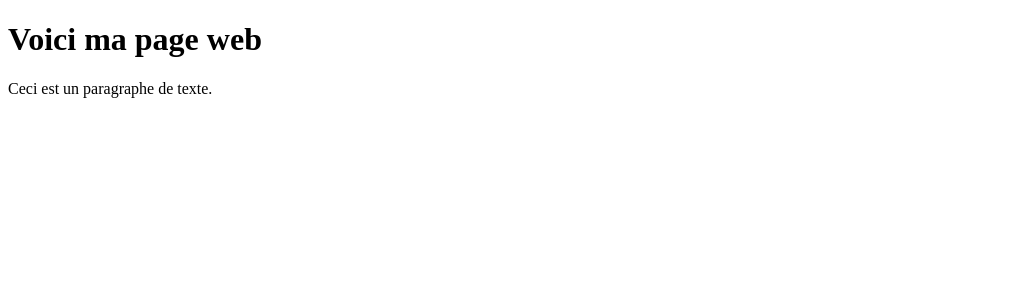
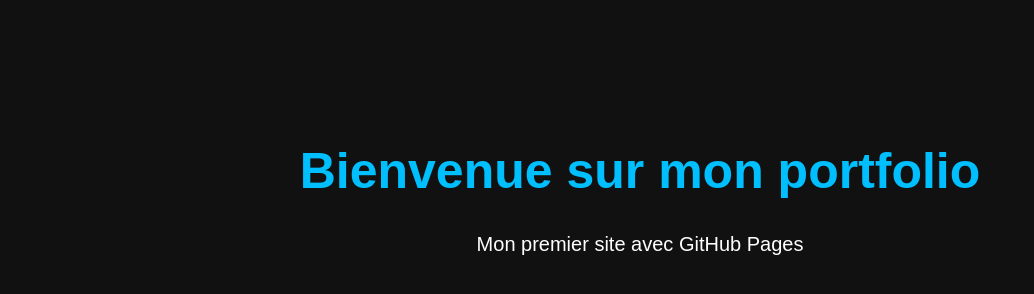
Before and after one commit to zivagnor/zivanor.github.io, a plain HTML site: page index.html in a window 1280 px wide. Shown: the whole page, without its empty margins (0-1034 px from the left). Drawn offline with Linux system fonts and the light colour scheme.

Commit message:
Update index.html for portfolio presentation

```diff
--- a/index.html
+++ b/index.html
@@ -1,11 +1,12 @@
 <!DOCTYPE html>
-<html lang="fr">
+<html>
 <head>
-    <meta charset="utf-8">
-    <title>Ma page de test</title>
+  <title>Mon Portfolio</title>
+  <link rel="stylesheet" href="style.css">
 </head>
+
 <body>
-    <h1>Voici ma page web</h1>
-    <p>Ceci est un paragraphe de texte.</p>
+  <h1>Bienvenue sur mon portfolio</h1>
+  <p>Mon premier site avec GitHub Pages</p>
 </body>
 </html>
```
